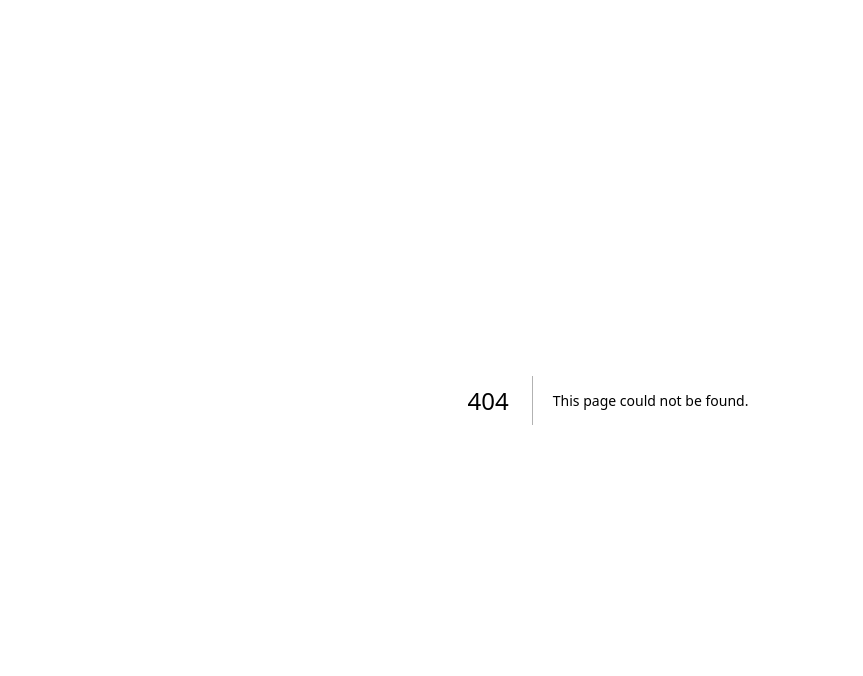
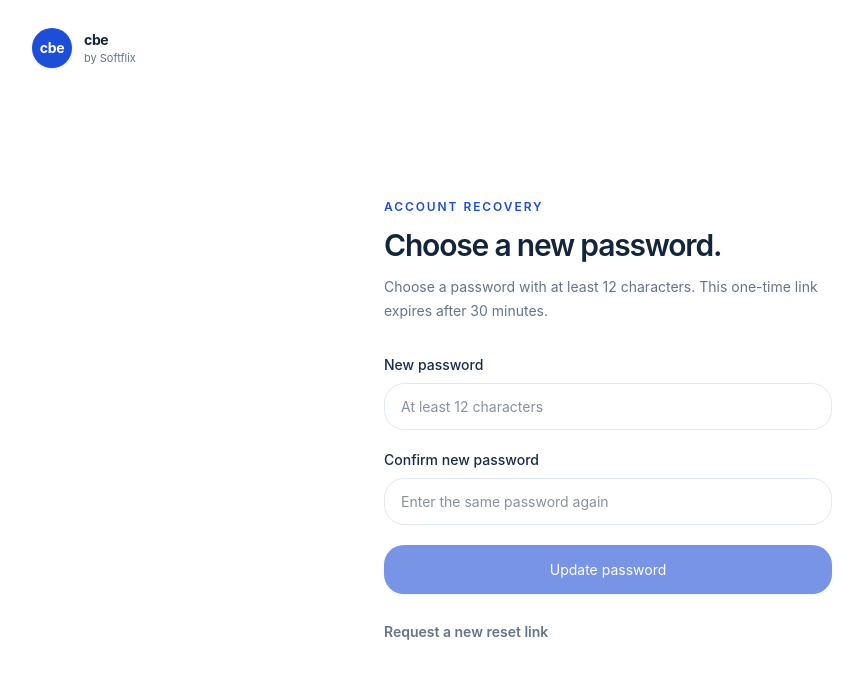
Before and after one commit to poptramark-eng/sentinel, a Next.js app in the folder apps/web/: page /reset-password in a window 1280 px wide. Before the commit this address had no page. Shown: the top 676 px of the page, without its empty margins (32-895 px from the left). Built offline with nearby package versions, Linux system fonts and the light colour scheme; no server answers.

Commit message:
feat(web): add password reset completion page

```diff
--- /dev/null
+++ b/apps/web/src/app/reset-password/page.tsx
@@ -0,0 +1,93 @@
+"use client";
+
+import { FormEvent, useEffect, useState } from "react";
+import Link from "next/link";
+import { API_BASE } from "../../lib/api";
+import { BrandLockup } from "../../components/brand-lockup";
+
+export default function ResetPasswordPage() {
+  const [token, setToken] = useState("");
+  const [password, setPassword] = useState("");
+  const [confirmation, setConfirmation] = useState("");
+  const [error, setError] = useState("");
+  const [success, setSuccess] = useState(false);
+  const [loading, setLoading] = useState(false);
+
+  useEffect(() => {
+    setToken(new URLSearchParams(window.location.search).get("token") ?? "");
+  }, []);
+
+  async function submit(event: FormEvent<HTMLFormElement>) {
+    event.preventDefault();
+    setError("");
+    if (!token) {
+      setError("This password reset link is missing its token. Request a new link.");
+      return;
+    }
+    if (password !== confirmation) {
+      setError("The passwords do not match.");
+      return;
+    }
+    setLoading(true);
+    try {
+      const response = await fetch(`${API_BASE}/auth/password-reset/complete`, {
+        method: "POST",
+        credentials: "include",
+        headers: { "Content-Type": "application/json" },
+        body: JSON.stringify({ token, password }),
+      });
+      if (response.status === 400) {
+        setError("This password reset link is invalid or has expired. Request a new link.");
+        return;
+      }
+      if (response.status === 429) {
+        setError("Too many reset attempts. Please wait before trying again.");
+        return;
+      }
+      if (response.status === 503) {
+        setError("Password reset protection is temporarily unavailable. Please try again shortly.");
+        return;
+      }
+      if (!response.ok) {
+        setError("Your password could not be reset. Please try again.");
+        return;
+      }
+      setSuccess(true);
+      setPassword("");
+      setConfirmation("");
+    } catch {
+      setError("The API could not be reached. Check your connection and try again.");
+    } finally {
+      setLoading(false);
+    }
+  }
+
+  return (
+    <main className="flex min-h-screen flex-col bg-white px-6 py-7 sm:px-10 lg:px-16">
+      <BrandLockup />
+      <section className="mx-auto flex w-full max-w-md flex-1 flex-col justify-center py-16">
+        <p className="text-xs font-semibold uppercase tracking-[0.16em] text-[var(--brand)]">Account recovery</p>
+        <h1 className="mt-3 text-3xl font-semibold tracking-[-0.04em] text-[var(--ink-strong)]">Choose a new password.</h1>
+        {success ? <>
+          <p role="status" className="mt-5 rounded-xl border border-[var(--brand-border)] bg-[var(--brand-soft)] px-4 py-3 text-sm leading-6 text-[var(--brand)]">Your password has been changed. All existing sessions have been signed out. Sign in with your new password.</p>
+          <Link href="/login" className="mt-6 flex w-full items-center justify-center rounded-xl bg-[var(--brand)] px-5 py-3.5 text-sm font-semibold text-white hover:bg-[var(--brand-strong)]">Continue to sign in</Link>
+        </> : <>
+          <p className="mt-3 text-sm leading-6 text-[var(--muted)]">Choose a password with at least 12 characters. This one-time link expires after 30 minutes.</p>
+          <form onSubmit={submit} className="mt-8 space-y-5">
+            <div>
+              <label htmlFor="password" className="mb-2 block text-sm font-medium text-[var(--ink)]">New password</label>
+              <input id="password" type="password" autoComplete="new-password" required minLength={12} maxLength={128} value={password} onChange={(event) => setPassword(event.target.value)} className="w-full rounded-xl border border-[var(--line)] bg-white px-4 py-3 text-sm text-[var(--ink-strong)] outline-none focus:border-[var(--brand)] focus:ring-4 focus:ring-[var(--brand-soft)]" placeholder="At least 12 characters" />
+            </div>
+            <div>
+              <label htmlFor="confirmation" className="mb-2 block text-sm font-medium text-[var(--ink)]">Confirm new password</label>
+              <input id="confirmation" type="password" autoComplete="new-password" required minLength={12} maxLength={128} value={confirmation} onChange={(event) => setConfirmation(event.target.value)} className="w-full rounded-xl border border-[var(--line)] bg-white px-4 py-3 text-sm text-[var(--ink-strong)] outline-none focus:border-[var(--brand)] focus:ring-4 focus:ring-[var(--brand-soft)]" placeholder="Enter the same password again" />
+            </div>
+            {error ? <p role="alert" className="rounded-xl border border-[#fecaca] bg-[var(--danger-soft)] px-4 py-3 text-sm text-[var(--danger)]">{error}</p> : null}
+            <button type="submit" disabled={loading || !token} className="flex w-full items-center justify-center rounded-xl bg-[var(--brand)] px-5 py-3.5 text-sm font-semibold text-white shadow-sm transition hover:bg-[var(--brand-strong)] disabled:cursor-not-allowed disabled:opacity-60">{loading ? "Updating password…" : "Update password"}</button>
+          </form>
+          <p className="mt-7 text-sm text-[var(--muted)]"><Link href="/forgot-password" className="font-semibold text-[var(--brand)] hover:underline">Request a new reset link</Link></p>
+        </>}
+      </section>
+    </main>
+  );
+}
```
